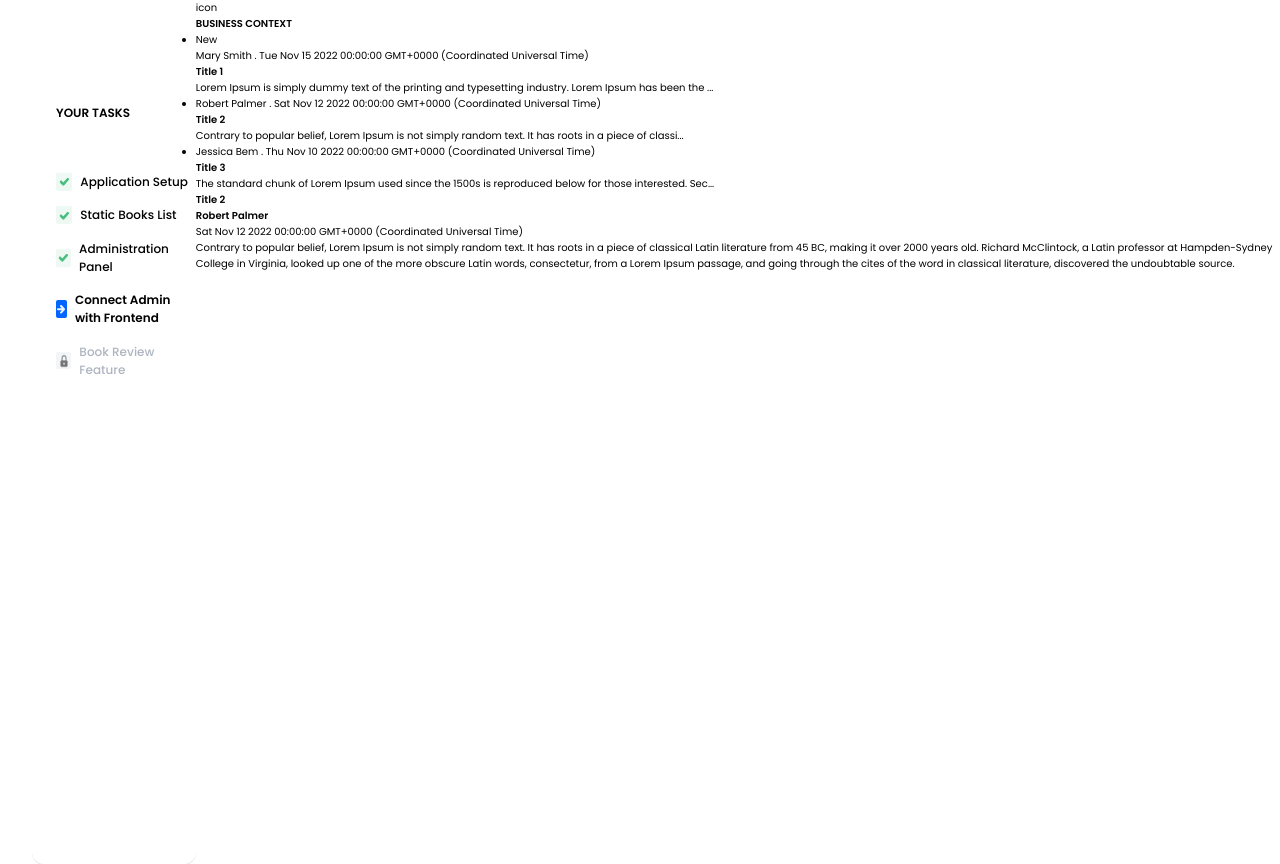
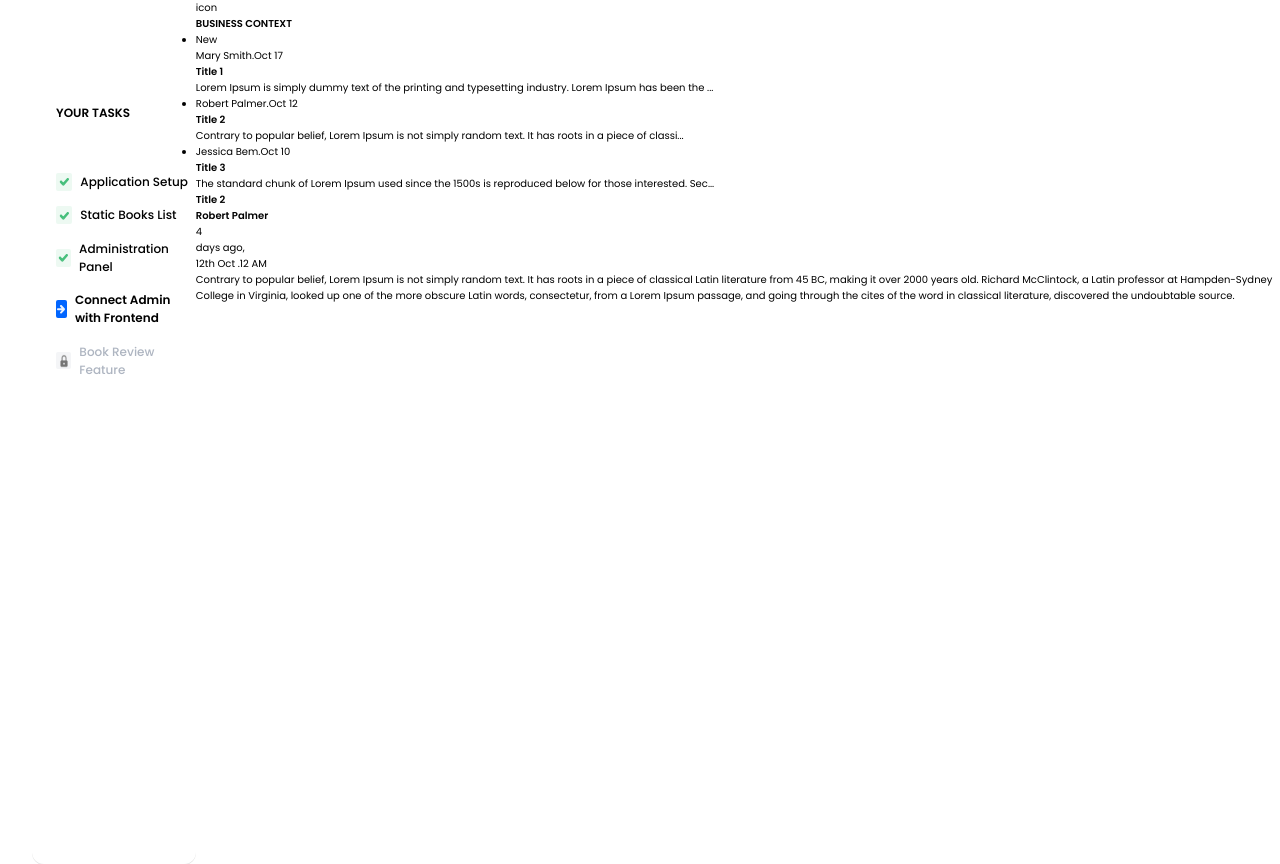
Before and after one commit to JoannaNowPl/junior-front-end-developer-1665850021, a React (Create React App) app: page / in a window 1280 px wide. Built offline with nearby package versions, Linux system fonts and the light colour scheme.

Commit message:
feat: handle date rendering in BusinessContext

```diff
--- a/src/components/BusinessContext.jsx
+++ b/src/components/BusinessContext.jsx
@@ -5,7 +5,7 @@ export function BusinessContext() {
       content:
         "Lorem Ipsum is simply dummy text of the printing and typesetting industry. Lorem Ipsum has been the industry's standard dummy text ever since the 1500s, when an unknown printer took a galley of type and scrambled it to make a type specimen book.",
       author: "Mary Smith",
-      created_at: new Date(2022, 10, 15),
+      created_at: new Date(2022, 9, 17),
       context_status: "new",
     },
     {
@@ -13,7 +13,7 @@ export function BusinessContext() {
       content:
         "Contrary to popular belief, Lorem Ipsum is not simply random text. It has roots in a piece of classical Latin literature from 45 BC, making it over 2000 years old. Richard McClintock, a Latin professor at Hampden-Sydney College in Virginia, looked up one of the more obscure Latin words, consectetur, from a Lorem Ipsum passage, and going through the cites of the word in classical literature, discovered the undoubtable source.",
       author: "Robert Palmer",
-      created_at: new Date(2022, 10, 12),
+      created_at: new Date(2022, 9, 12),
       context_status: "active",
     },
     {
@@ -21,10 +21,46 @@ export function BusinessContext() {
       content:
         "The standard chunk of Lorem Ipsum used since the 1500s is reproduced below for those interested. Sections 1.10.32 and 1.10.33 from de Finibus Bonorum et Malorum by Cicero are also reproduced in their exact original form, accompanied by English versions from the 1914 translation by H. Rackham.",
       author: "Jessica Bem",
-      created_at: new Date(2022, 10, 10),
+      created_at: new Date(2022, 9, 10),
       context_status: "read",
     },
   ];
+
+  let currentDate = new Date();
+
+  const calculateDays = (newDate, oldDate) => {
+    let difference = newDate.getTime() - oldDate.getTime();
+    let totalDays = Math.ceil(difference / (1000 * 3600 * 24));
+    return totalDays;
+  };
+
+  const renderDaysSpan = (totalDays) => {
+    if (totalDays > 1) return <span>days ago,</span>;
+    else if (totalDays === 1) return <span>day ago,</span>;
+    else return <span>Today,</span>;
+  };
+
+  const renderDayOfMonth = (date) => {
+    return date.toLocaleString("en-us", { day: "numeric" });
+  };
+
+  const renderMonth = (date) => {
+    return date.toLocaleString("en-us", { month: "short" });
+  };
+
+  const renderTime = (date) => {
+    return date.toLocaleString("en-us", {
+      hour: "numeric",
+      minutes: "numeric",
+    });
+  };
+
+  const renderDayEndText = (day) => {
+    if (day === "1" || day === "21" || day === "31") return <span>st</span>
+    else if (day === "2" || day === "22") return <span>nd</span>
+    else if (day === "3" || day === "23") return <span>rd</span>
+    else return <span>th</span>
+  }
   return (
     <div className="business-context">
       <header>
@@ -34,50 +70,87 @@ export function BusinessContext() {
       <nav>
         <ul>
           {BusinessContexts.map((el) => {
+
             if (el.context_status === "new")
               return (
                 <li>
+                  <div>
                     <div>New</div>
-                  <div>{`${el.author} . ${el.created_at}`}</div>
+                    <span>{el.author}</span>
+                    <span>.</span>
+                    <span>{`${renderMonth(el.created_at)} ${renderDayOfMonth(
+                      el.created_at
+                    )}`}</span>
+                  </div>
+
                   <h3>{el.title}</h3>
                   <p>{`${el.content.substring(0, 100)}...`}</p>
                 </li>
-              )
+              );
             else if (el.context_status === "active")
               return (
                 <li>
-                  <div>{`${el.author} . ${el.created_at}`}</div>
+                  <div>
+                  <span>{el.author}</span>
+                    <span>.</span>
+                    <span>{`${renderMonth(el.created_at)} ${renderDayOfMonth(
+                      el.created_at
+                    )}`}</span>
+                  </div>
+
                   <h3>{el.title}</h3>
                   <p>{`${el.content.substring(0, 100)}...`}</p>
                 </li>
-              )
+              );
             else if (el.context_status === "read")
               return (
                 <li>
-                  <div>{`${el.author} . ${el.created_at}`}</div>
+                  <div>
+                    <span>{el.author}</span>
+                    <span>.</span>
+                    <span>{`${renderMonth(el.created_at)} ${renderDayOfMonth(
+                      el.created_at
+                    )}`}</span>
+                  </div>
                   <h3>{el.title}</h3>
                   <p>{`${el.content.substring(0, 100)}...`}</p>
                 </li>
-              )
-              else return <></>
+              );
+            else return <></>;
           })}
         </ul>
       </nav>
-      {BusinessContexts.map(el => {
+      {BusinessContexts.map((el) => {
+        let totalDays = calculateDays(currentDate, el.created_at);
         if (el.context_status === "active")
-      return (<article>
+          return (
+            <article>
               <header>
                 <h2>{el.title}</h2>
               </header>
               <section>
                 <header>
                   <h3>{el.author}</h3>
-            <div>{`${el.created_at}`}</div>
+                  {totalDays > 0 ? <p>{totalDays}</p> : <p></p>}
+                  {renderDaysSpan(totalDays)}
+                  <div>
+                    <span>
+                    {renderDayOfMonth(el.created_at)}
+                    {renderDayEndText(renderDayOfMonth(el.created_at))}
+                    {` ${renderMonth(el.created_at)} `}
+                    </span>
+                    <span>.</span>
+                    <span>
+                    {renderTime(el.created_at)}
+                    </span>
+                  </div>
                 </header>
                 <p>{el.content}</p>
               </section>
-      </article>)
-      else return (<article></article>)})}
+            </article>
+          );
+        else return <article></article>;
+      })}
     </div>
   );
 }
```
Lines whose indentation alone changed are shown as unchanged.
